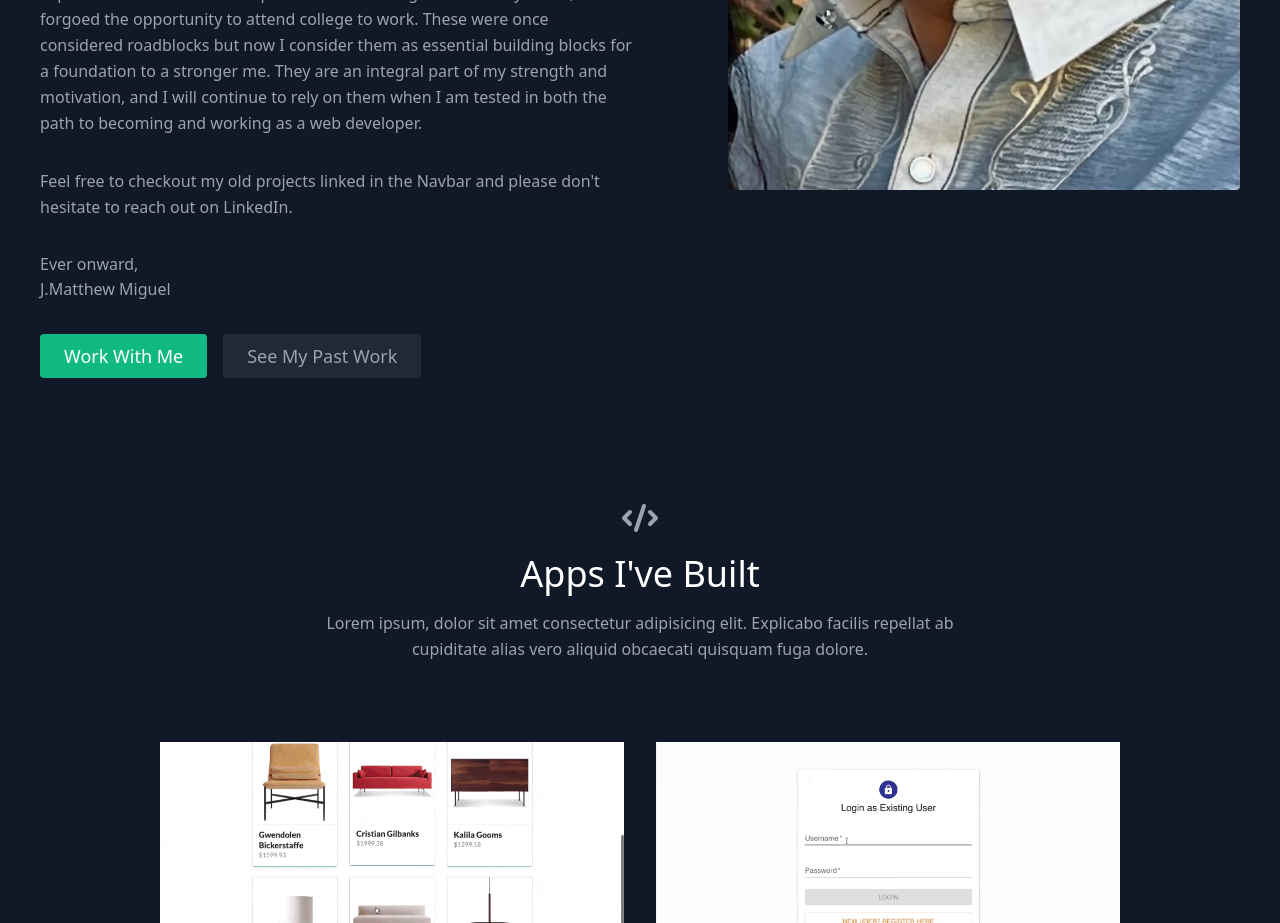
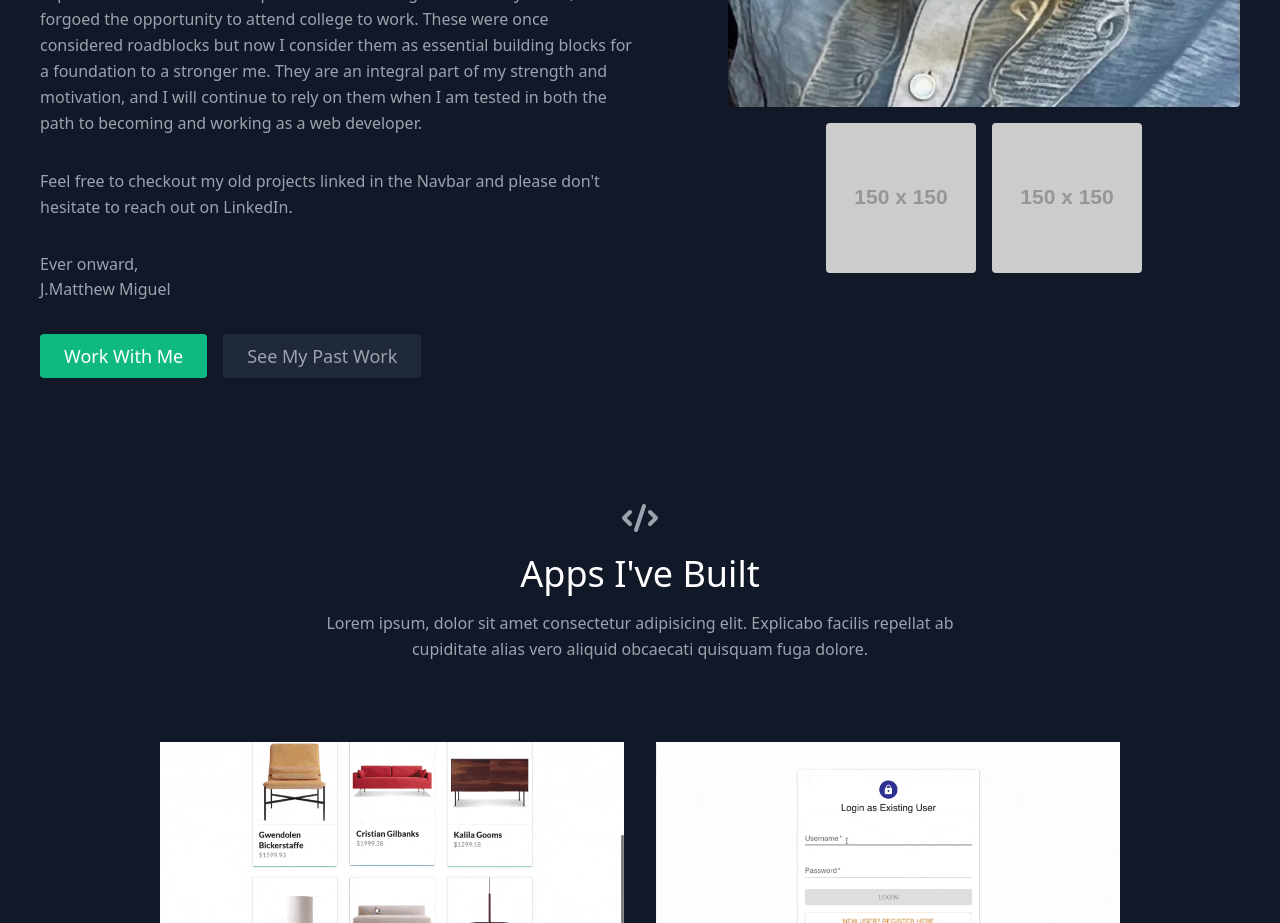
Before and after one commit to jamiguel23/my-portfolio, a React (Create React App) app: page / in a window 1280 px wide. Shown: the part 1080-2003 px from the top of the page. Built offline with nearby package versions, Linux system fonts and the light colour scheme.

Commit message:
added place hold images

```diff
--- a/src/components/About.js
+++ b/src/components/About.js
@@ -80,6 +80,8 @@ export default function About() {
 
           <p className="mb-8 leading-relaxed"> J.Matthew Miguel</p>
 
+
+
           <div className="flex justify-center">
             <a
               href="#contact"
@@ -92,13 +94,31 @@ export default function About() {
               See My Past Work
             </a>
           </div>
+
         </div>
+
+
         <div className="lg:max-w-lg lg:w-full md:w-1/2 w-5/6">
           <img
             className="object-cover object-center rounded"
             alt="hero"
             src="./me.jpeg"
           />
+
+          <div className="flex justify-center space-x-4 mt-4">
+            <img
+              className="object-cover object-center rounded"
+              alt="placeholder image"
+              src="https://via.placeholder.com/150"
+            />
+            <img
+              className="object-cover object-center rounded"
+              alt="placeholder image"
+              src="https://via.placeholder.com/150"
+            />
+
+          </div>
+
         </div>
       </div>
     </section>
```
